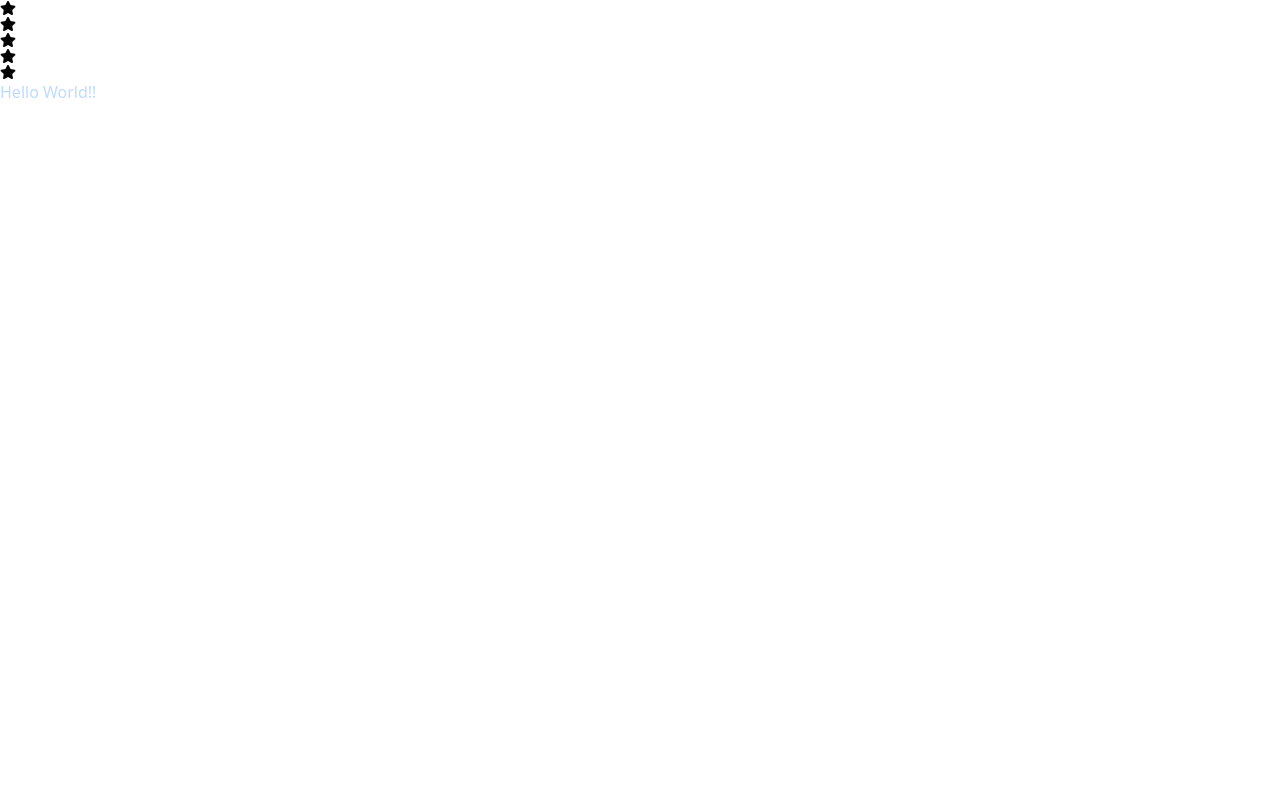
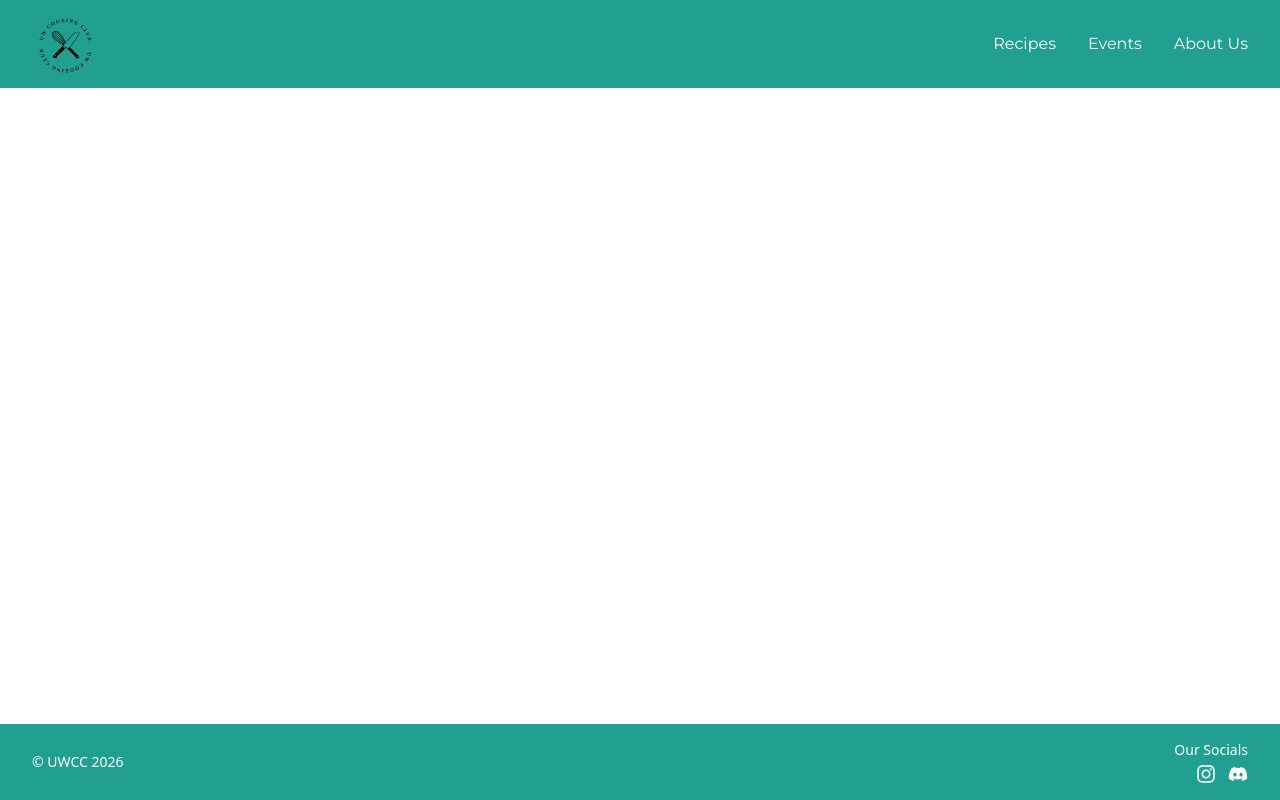
Before and after one commit to UW-Cooking-Club/recipe-archive, a React (Vite) app: page /recipes/1 in a window 1280 px wide. Built offline with nearby package versions, Linux system fonts and the light colour scheme.

Commit message:
Add basic Navbar and Footer for now

```diff
--- a/src/App.jsx
+++ b/src/App.jsx
@@ -1,17 +1,13 @@
-import { FaStar } from "react-icons/fa";
+import Navbar from "@components/Navbar";
+import Footer from "@components/Footer";
 
 function App() {
   return (
-    <>
-      <div>
-        <FaStar />
-        <FaStar />
-        <FaStar />
-        <FaStar />
-        <FaStar />
-        <p className="text-blue-200">Hello World!!</p>
-      </div>
-    </>
+    <div className="min-h-screen flex flex-col">
+      <Navbar />
+      <main className="flex-1">{/* Page content goes here */}</main>
+      <Footer />
+    </div>
   );
 }
 
--- /dev/null
+++ b/src/components/Footer.jsx
@@ -0,0 +1,22 @@
+import { FaInstagram, FaDiscord } from "react-icons/fa";
+
+function Footer() {
+  return (
+    <footer className="bg-primary px-8 py-4 flex items-center justify-between">
+      <p className="text-white text-sm">© UWCC 2026</p>
+      <div className="flex flex-col items-end gap-1">
+        <p className="text-white text-sm">Our Socials</p>
+        <div className="flex items-center gap-3">
+          <a href="#" aria-label="Instagram" className="text-white hover:opacity-80">
+            <FaInstagram className="text-xl" />
+          </a>
+          <a href="#" aria-label="Discord" className="text-white hover:opacity-80">
+            <FaDiscord className="text-xl" />
+          </a>
+        </div>
+      </div>
+    </footer>
+  );
+}
+
+export default Footer;
--- /dev/null
+++ b/src/components/Navbar.jsx
@@ -0,0 +1,24 @@
+import logo from "@assets/Logo1.png";
+
+function Navbar() {
+  return (
+    <nav className="bg-primary flex items-center justify-between px-8 py-3">
+      <a href="/">
+        <img src={logo} alt="UW Cooking Club" className="h-16" />
+      </a>
+      <div className="flex items-center gap-8 font-body text-white">
+        <a href="/recipes" className="hover:opacity-80">
+          Recipes
+        </a>
+        <a href="/events" className="hover:opacity-80">
+          Events
+        </a>
+        <a href="/about" className="hover:opacity-80">
+          About Us
+        </a>
+      </div>
+    </nav>
+  );
+}
+
+export default Navbar;
```
